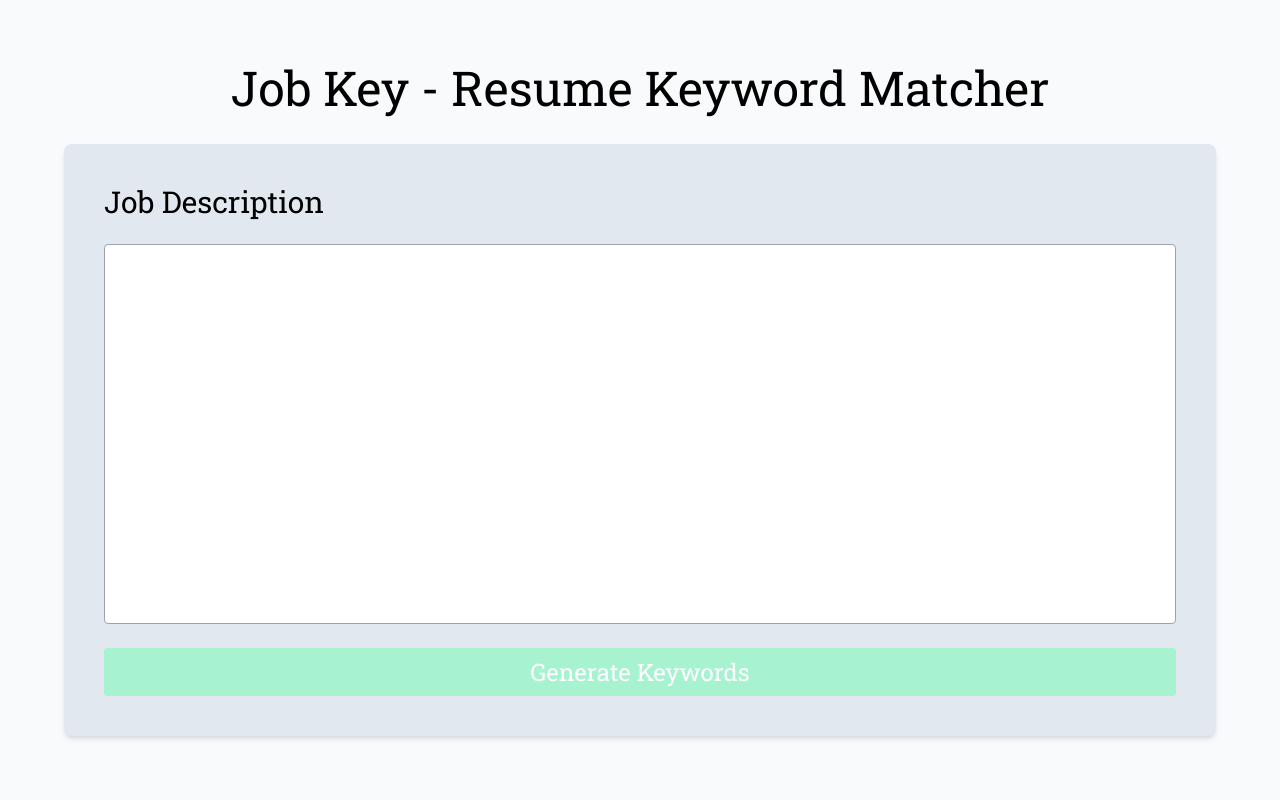
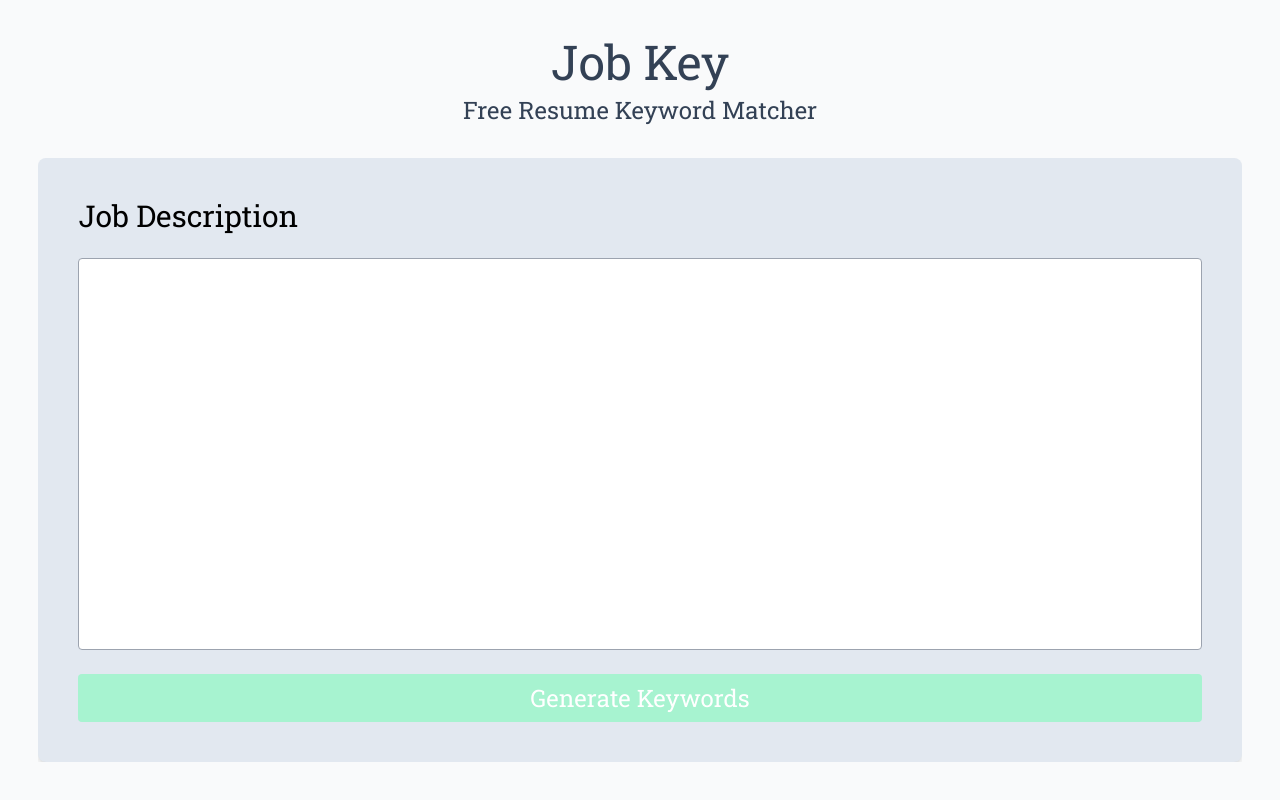
Before and after one commit to ThivRajan/Job-Key, a React (Vite) app: page / in a window 1280 px wide. Built offline with nearby package versions, Linux system fonts and the light colour scheme.

Commit message:
Fix overflow issues

```diff
--- a/src/App.tsx
+++ b/src/App.tsx
@@ -20,11 +20,12 @@ function App() {
 	}
 
 	return (
-		<div className="w-full h-screen bg-gray-50 flex flex-col p-[5%] gap-8 font-body">
-			<h1 className="w-full flex justify-center text-5xl text-black">
-				Job Key - Resume Keyword Matcher
-			</h1>
-			<div className="h-full flex gap-8 lg:flex-nowrap flex-wrap">
+		<div className="flex flex-col gap-8 h-screen bg-gray-50 p-[3%] font-body">
+			<div className="w-full flex flex-col justify-center items-center text-slate-700 gap-2">
+				<h1 className="text-5xl">Job Key</h1>
+				<h2 className="text-2xl">Free Resume Keyword Matcher</h2>
+			</div>
+			<div className="h-full flex gap-8 lg:flex-nowrap flex-wrap overflow-y-auto">
 				<Section>
 					<Header value="Job Description" />
 					<TextBox
@@ -54,7 +55,7 @@ function App() {
 								}}
 							/>
 						</Section>
-						<Section>
+						<Section className="h-fit max-h-full">
 							<KeywordList keywords={keywords} resume={resume} />
 						</Section>
 					</>
```
